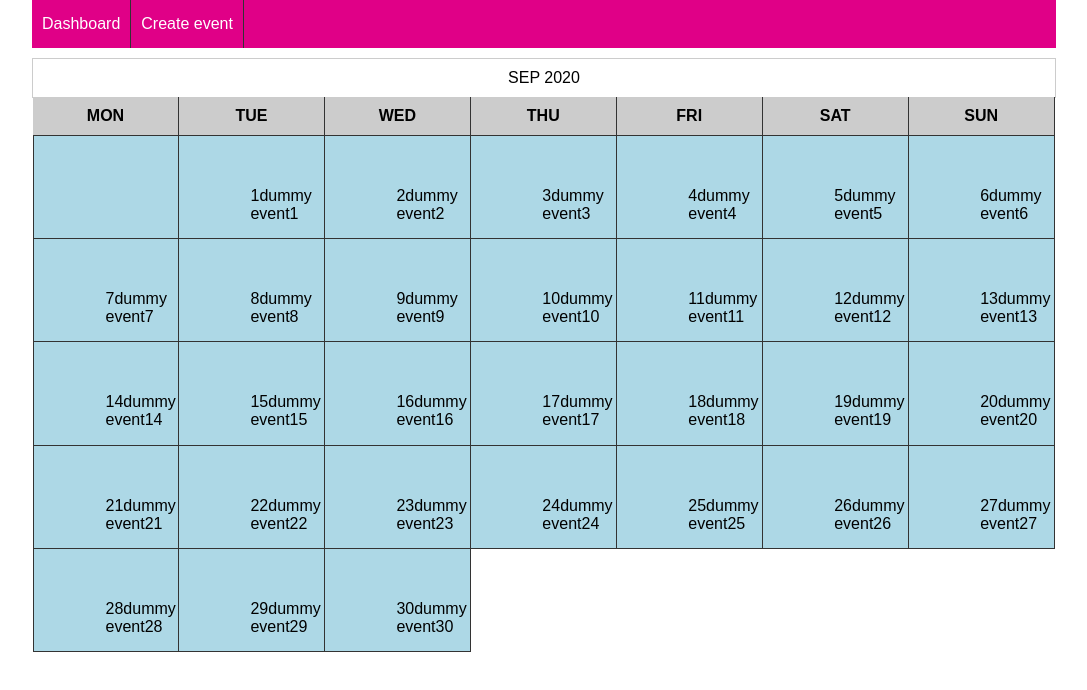
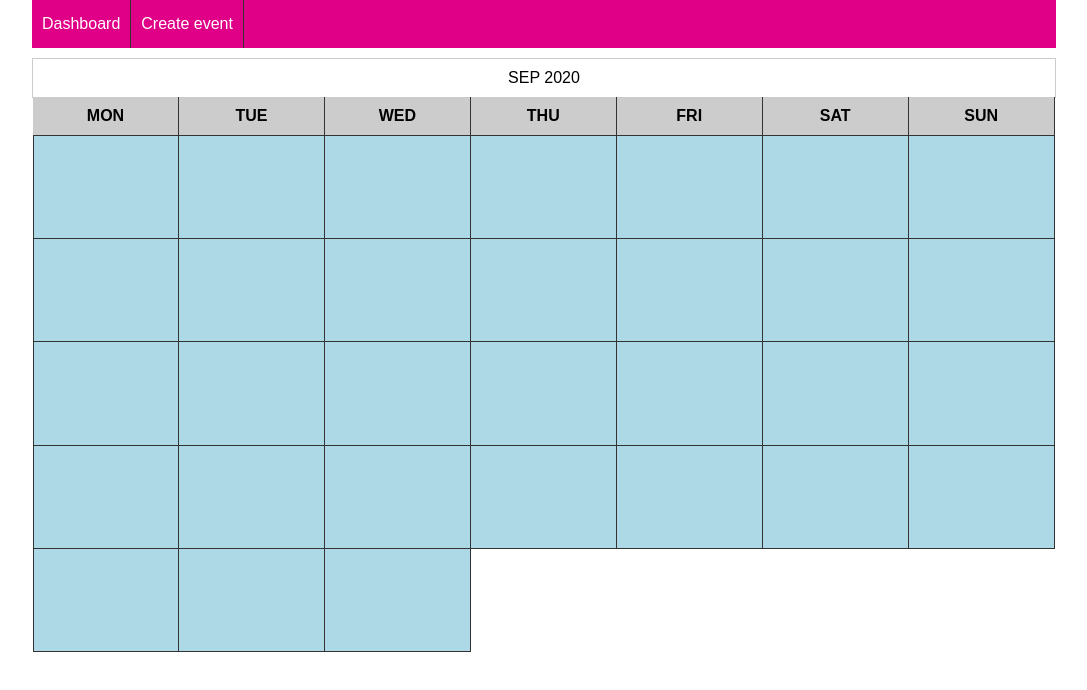
Before and after one commit to mahesh10hegde/eventtracker, a React (Create React App) app: page /dashboard in a window 1280 px wide. Shown: the top 690 px of the page, without its empty margins (96-1183 px from the left). Built offline with nearby package versions, Linux system fonts and the light colour scheme.

Commit message:
calendar component added

```diff
--- a/src/components/molecules/CalenderComponent.js
+++ b/src/components/molecules/CalenderComponent.js
@@ -36,18 +36,12 @@ export default function CalenderComponent() {
     if(i - (startDay - 2)>0){
       daysArr.push({
         id:i,
-        appointments:[{
-          id:"",
-          eventName:"dummy event"+i
-        }]
+        appointments:[]
       });
     }else{
       daysArr.push({
         id:"prevMOnth"+i,
-        appointments:[{
-          id:"",
-          eventName:""
-        }]
+        appointments:[]
       });
     }
   }
@@ -70,11 +64,12 @@ export default function CalenderComponent() {
         {
           daysArr.map((item, index) => {
             const d = index - (startDay - 2);
+
             return (
               <div className="one-seventh day has-event"
                 key={index} id={d>0?d:"prevMonth"+(index+1)}
               >
-                { d>0 && item.appointments.length>0 &&
+                {
                     item.appointments.map((val)=>{
                       return(
 
```
